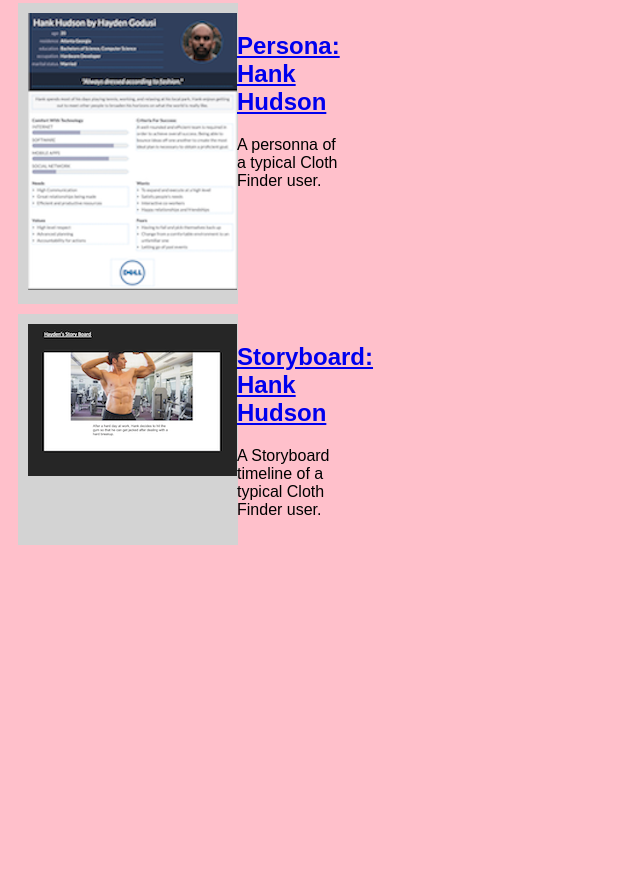
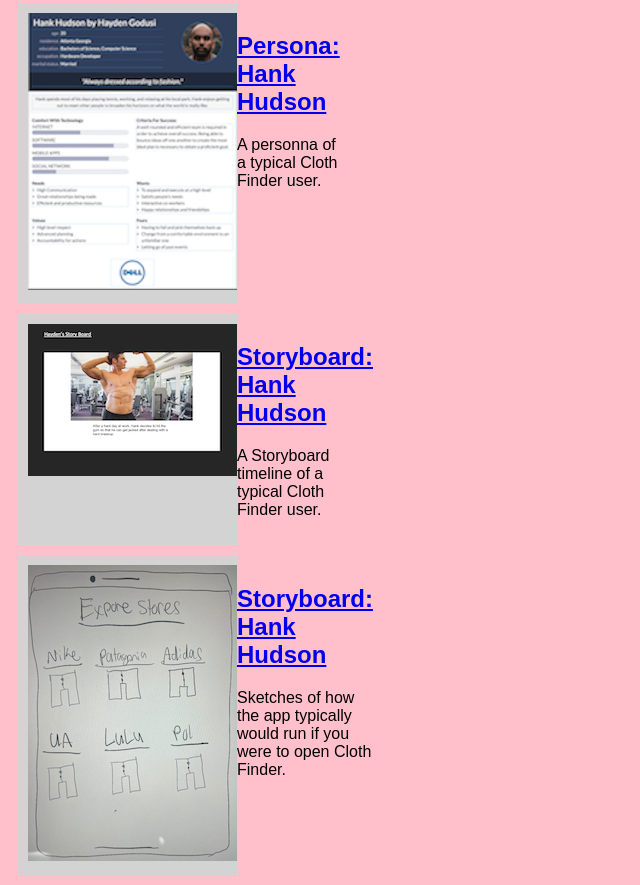
Before and after one commit to HaydenGodusi/HaydenGodusi.github.io, a plain HTML site: page index.html in a window 1280 px wide. Shown: the part 1049-1934 px from the top of the page, without its empty margins (0-640 px from the left). Before the commit the page ends 1604 px from the top, so only its background shows below. Drawn offline with Linux system fonts and the light colour scheme.

Commit message:
Add files via upload

```diff
--- a/index.html
+++ b/index.html
@@ -50,5 +50,16 @@
                  </p>
             </section>
         </section>
+
+        <!-- Sketches Assignment-->
+        <section class = "assignment">
+            <a href = "files/Sketches.pdf"><img src = "images/Sketches.png"></a>
+            <section class="ass-details">
+                <a href = "files/Sketches.pdf"><h2>Storyboard: Hank Hudson</h2></a>
+                 <p>
+                    Sketches of how the app typically would run  if you were to open Cloth Finder.
+                 </p>
+            </section>
+        </section>
     </body>
 </html>
```
Also changed, not shown: images/Sketches.png (added), 1 other file.
